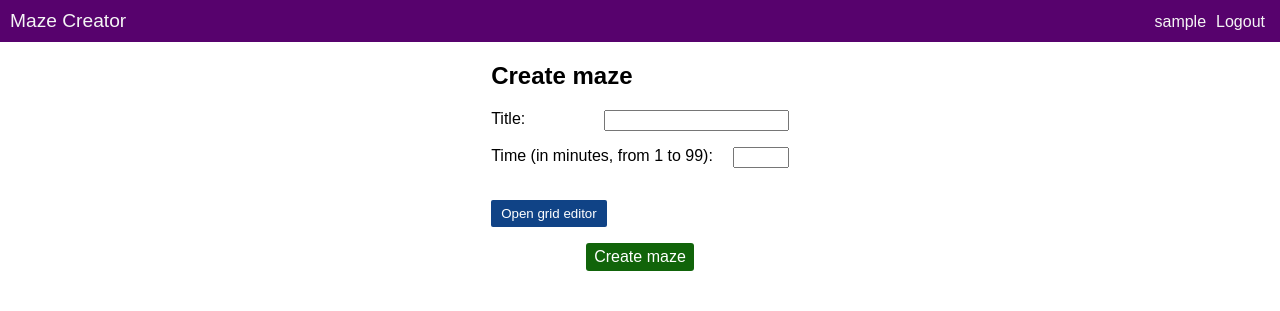
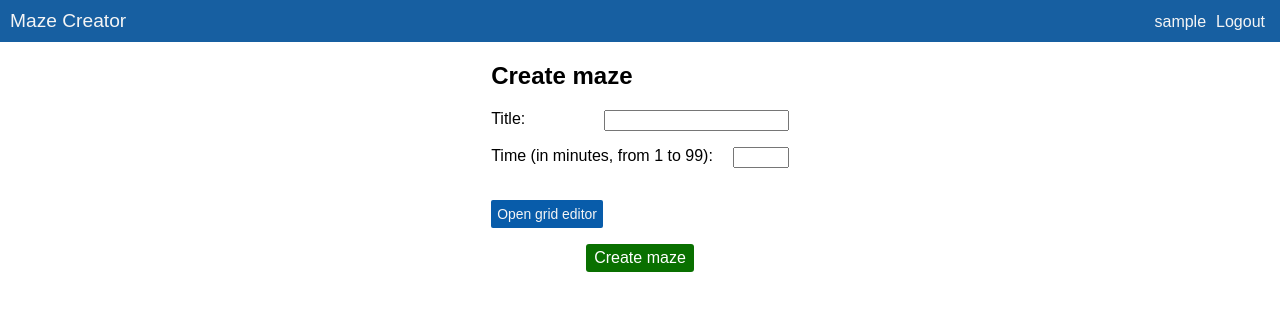
Before and after one commit to ShouvikGhosh2048/MazeCreator, a Django app: page /create/ in a window 1280 px wide. Shown: the top 311 px of the page. Run offline with Django 4.2, Linux system fonts and the light colour scheme; the visitor is signed in with stand-in values (Sample User, id 1).

Commit message:
Made the navbar color blue, and made the colors lighter.

```diff
--- a/main_app/static/main_app/css/base.css
+++ b/main_app/static/main_app/css/base.css
@@ -22,7 +22,7 @@ nav {
     justify-content: space-between;
     align-items: baseline;
     padding: 10px;
-    background-color: rgb(87, 2, 109);
+    background-color: rgb(23, 95, 161);
 }
 
 nav a{
--- a/main_app/static/main_app/css/home.css
+++ b/main_app/static/main_app/css/home.css
@@ -10,7 +10,7 @@ h1 {
     display: inline-block;
     margin: 10px;
     font-size: larger;
-    color: rgb(71, 0, 88);
     border-radius: 5px;
     text-decoration: none;
+    color: rgb(0, 79, 170);
 }
--- a/main_app/static/main_app/css/maze_form.css
+++ b/main_app/static/main_app/css/maze_form.css
@@ -37,7 +37,7 @@ html {
     padding: 5px 8px;
     cursor: pointer;
     color: white;
-    background-color: #11640a;
+    background-color: #097000;
     border-radius: 3px;
     font-size: 1em;
 }
@@ -71,18 +71,20 @@ canvas {
     border: none;
     padding: 6px 10px;
     border-radius: 2px;
-    background-color: rgb(150, 3, 3);
+    background-color: rgb(197, 0, 0);
+    font-size: 0.87rem;
     color: white;
     cursor: pointer;
 }
 
 .menuButton {
+    padding: 6px;
+    cursor: pointer;
+    background-color: rgb(8, 92, 170);
     border: none;
-    color: white;
-    padding: 6px 10px;
     border-radius: 2px;
-    background-color: rgb(16, 67, 134);
-    cursor: pointer;
+    color: whitesmoke;
+    font-size: 0.87rem;
 }
 
 #newGridForm span {
--- a/main_app/static/main_app/css/maze_list.css
+++ b/main_app/static/main_app/css/maze_list.css
@@ -35,7 +35,7 @@ input[type="submit"] {
     border: none;
     border-radius: 2px;
     color: white;
-    background-color: rgb(2, 94, 2);
+    background-color: #097000;
     padding: 5px;
     cursor: pointer;
 }
```
Also changed, not shown: main_app/static/main_app/css/maze_detail.css (+10 -7 lines), main_app/static/main_app/css/play_maze.css (+6 -4 lines).
